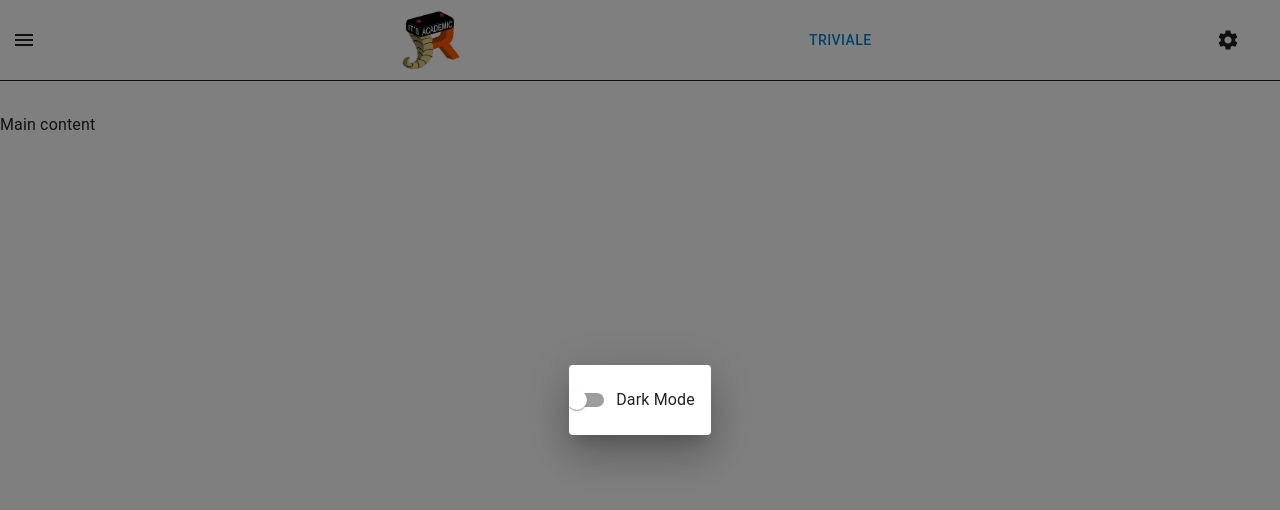
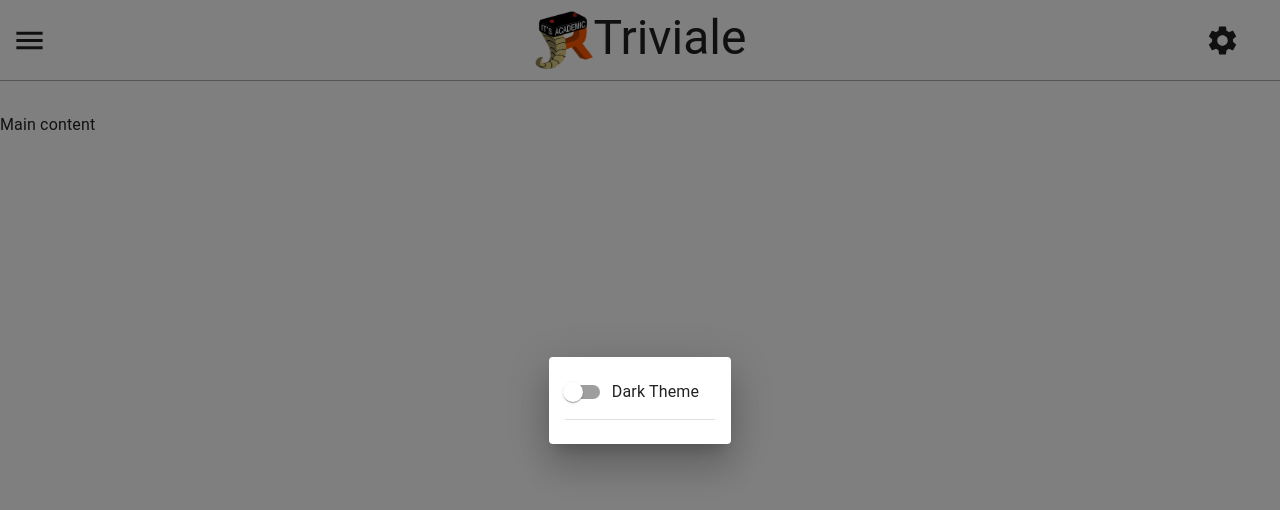
Before and after one commit to dotcomstar/Triviale, a React (Vite) app: page / in a window 1280 px wide. Both pictures are taken after a click on the button 1228 px from the left and 40 px from the top of the page. Shown: the top 510 px of the page. Built offline with nearby package versions, Linux system fonts and the light colour scheme.

Commit message:
Improve NavBar styling

```diff
--- a/src/components/ColorModeSwitch.tsx
+++ b/src/components/ColorModeSwitch.tsx
@@ -20,7 +20,7 @@ const ColorModeSwitch = () => {
             control={<Switch />}
             checked={theme.palette.mode === "dark"}
             onChange={colorMode.toggleColorMode}
-            label="Dark Mode"
+            label="Dark Theme"
           />
         </FormGroup>
       </Tooltip>
--- a/src/components/NavBar.tsx
+++ b/src/components/NavBar.tsx
@@ -1,5 +1,5 @@
-import { Box, Button, IconButton, Stack } from "@mui/material";
-import MenuIcon from "@mui/icons-material/Menu";
+import { Box, IconButton, Stack, Typography } from "@mui/material";
+import MenuRoundedIcon from "@mui/icons-material/Menu";
 import logo from "/jacks_its_ac_design.webp";
 import SettingsButton from "./SettingsButton";
 
@@ -10,12 +10,13 @@ const NavBar = () => {
       padding="10px"
       justifyContent="space-between"
       alignItems="center"
-      sx={{ borderBottom: 1 }}
+      sx={{ borderBottom: 1, borderColor: "DarkGray" }}
       px={2}
     >
       <IconButton edge="start" color="inherit" aria-label="menu" sx={{ mr: 2 }}>
-        <MenuIcon />
+        <MenuRoundedIcon fontSize="large" />
       </IconButton>
+      <Stack direction="row">
         <Box
           component="img"
           sx={{
@@ -26,9 +27,10 @@ const NavBar = () => {
           alt="Triviale Logo"
           src={logo}
         />
-      <Button variant="text" aria-label="About" color="info" translate="no">
+        <Typography translate="no" variant="h3" alignItems={"center"}>
           Triviale
-      </Button>
+        </Typography>
+      </Stack>
       <SettingsButton />
     </Stack>
   );
--- a/src/components/SettingsButton.tsx
+++ b/src/components/SettingsButton.tsx
@@ -1,7 +1,7 @@
 import { IconButton } from "@mui/material";
 import React from "react";
 import SettingsDialog from "./SettingsDialog";
-import SettingsIcon from "@mui/icons-material/Settings";
+import SettingsRoundedIcon from "@mui/icons-material/Settings";
 
 const SettingsButton = () => {
   const [open, setOpen] = React.useState(false);
@@ -22,7 +22,7 @@ const SettingsButton = () => {
         sx={{ mr: 2 }}
         onClick={handleClickOpen}
       >
-        <SettingsIcon />
+        <SettingsRoundedIcon fontSize="large" />
       </IconButton>
       <SettingsDialog open={open} onClose={handleClose} />
     </div>
--- a/src/components/SettingsDialog.tsx
+++ b/src/components/SettingsDialog.tsx
@@ -1,4 +1,4 @@
-import { Dialog, List, ListItem } from "@mui/material";
+import { Dialog, Divider, List, ListItem } from "@mui/material";
 import ColorModeSwitch from "./ColorModeSwitch";
 
 export interface SettingsDialogProps {
@@ -14,9 +14,11 @@ const SettingsDialog = ({ open, onClose }: SettingsDialogProps) => {
   return (
     <Dialog onClose={handleClose} open={open}>
       <List>
-        <ListItem disableGutters>
+        <ListItem>
           <ColorModeSwitch />
         </ListItem>
+        <Divider component="li" sx={{ mx: 2 }} />
+        <ListItem></ListItem>
       </List>
     </Dialog>
   );
```
Lines whose indentation alone changed are shown as unchanged.
